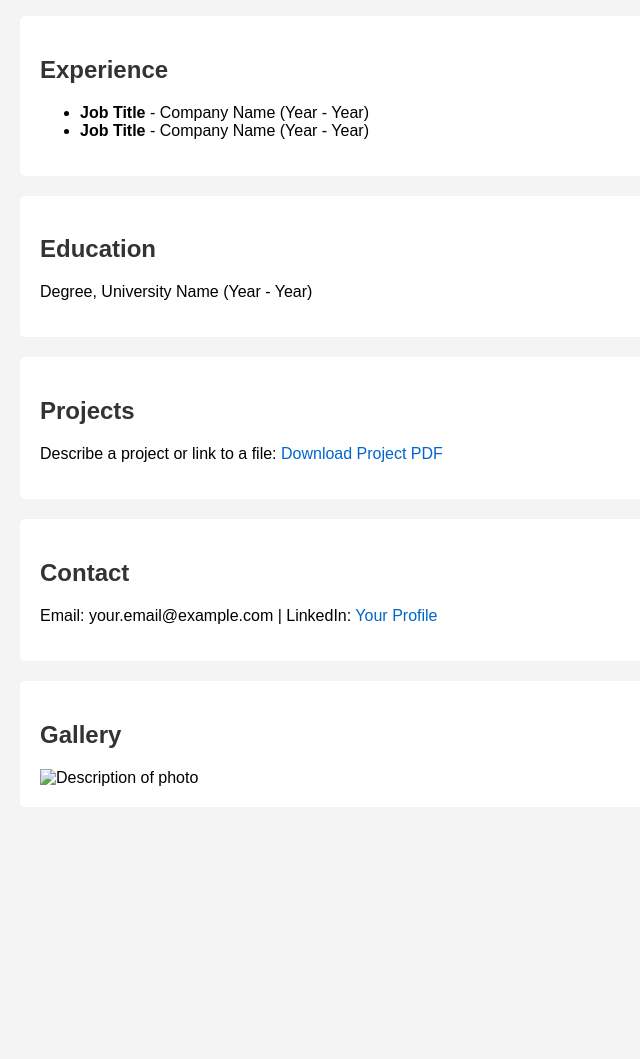
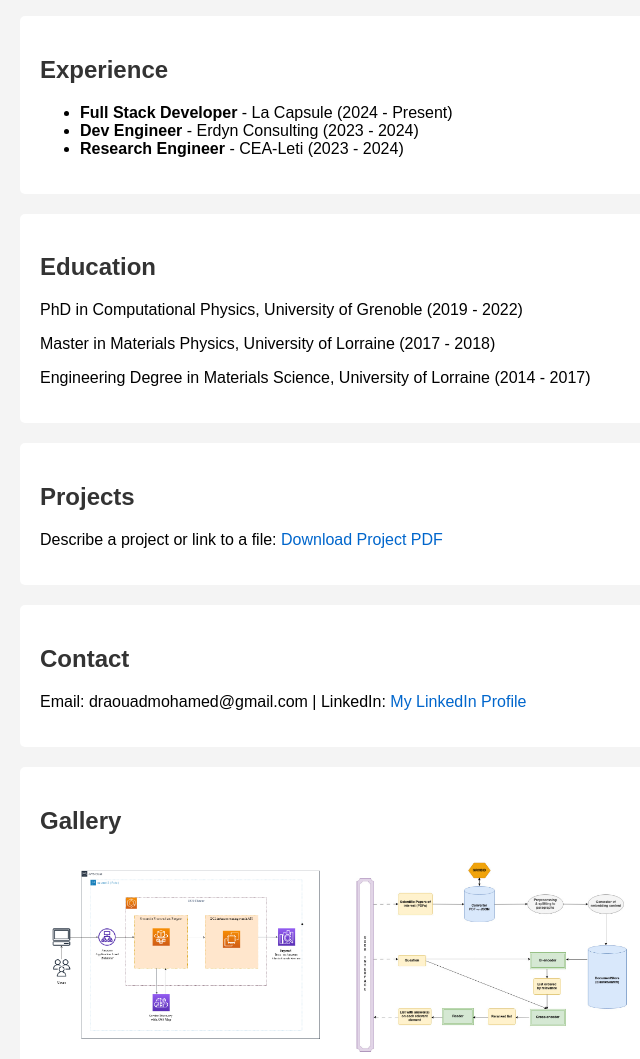
Before and after one commit to aouadmo/aouadmo.github.io, a plain HTML site: page index.html in a window 1280 px wide. Shown: the part 340-1399 px from the top of the page, without its empty margins (0-640 px from the left). Before the commit the page ends 1187 px from the top, so only its background shows below. Drawn offline with Linux system fonts and the light colour scheme.

Commit message:
First version, needed to be updated

```diff
--- a/index.html
+++ b/index.html
@@ -8,8 +8,8 @@
 </head>
 <body>
     <header>
-        <h1>Your Name</h1>
-        <p>Web Developer | Data Analyst | [Your Profession]</p>
+        <h1>Mohamed AOUAD, PhD</h1>
+        <p>Web Developer | Physicist | Quantum Computing Enthusiast</p>
     </header>
     <section>
         <h2>About Me</h2>
@@ -18,13 +18,16 @@
     <section>
         <h2>Experience</h2>
         <ul>
-            <li><strong>Job Title</strong> - Company Name (Year - Year)</li>
-            <li><strong>Job Title</strong> - Company Name (Year - Year)</li>
+            <li><strong>Full Stack Developer</strong> - La Capsule (2024 - Present)</li>
+            <li><strong>Dev Engineer</strong> - Erdyn Consulting (2023 - 2024)</li>
+            <li><strong>Research Engineer</strong> - CEA-Leti (2023 - 2024)</li>
         </ul>
     </section>
     <section>
         <h2>Education</h2>
-        <p>Degree, University Name (Year - Year)</p>
+        <p>PhD in Computational Physics, University of Grenoble (2019 - 2022)</p>
+        <p>Master in Materials Physics, University of Lorraine (2017 - 2018)</p>
+        <p>Engineering Degree in Materials Science, University of Lorraine (2014 - 2017)</p>
     </section>
     <section>
         <h2>Projects</h2>
@@ -32,11 +35,13 @@
     </section>
     <section>
         <h2>Contact</h2>
-        <p>Email: your.email@example.com | LinkedIn: <a href="https://linkedin.com">Your Profile</a></p>
+        <p>Email: draouadmohamed@gmail.com | LinkedIn: <a href="https://www.linkedin.com/in/mohamed-aouad-820332215/">My LinkedIn Profile</a></p>
     </section>
     <section>
         <h2>Gallery</h2>
-        <img src="images/photo1.jpg" alt="Description of photo" width="300">
+        <img src="images/Augmented_consultant_Infrastructure_using_AWS.png" alt="Description of photo" width="300">
+        <img src="images/Augmented_consultant_Question_Answering_pipeline.png" alt="Description of photo" width="300">
+        <img src="images/Compact_model_execution_process.svg" alt="Description of photo" width="300">
     </section>
 </body>
 </html>
```
Also changed, not shown: images/Augmented_consultant_Infrastructure_using_AWS.png (added), images/Augmented_consultant_Question_Answering_pipeline.png (added), images/Compact_model_execution_process.svg (added).
